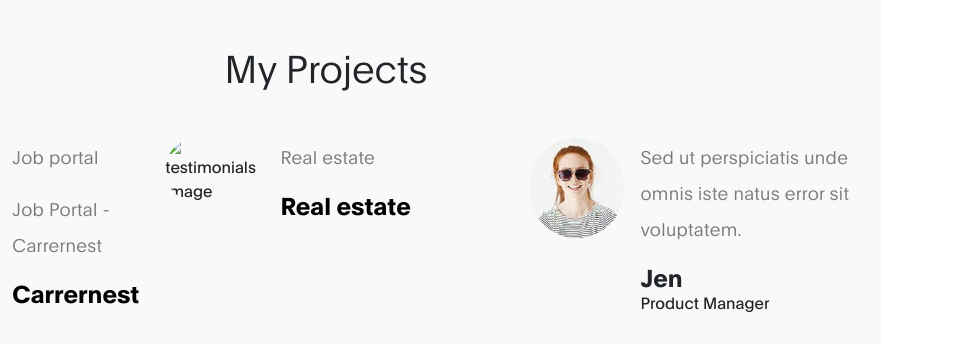
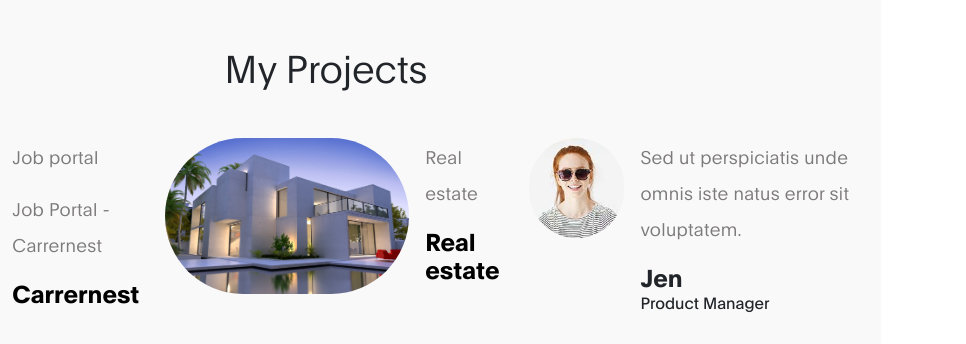
Before and after one commit to shandilyasaurav405/shandilyasaurav405.github.io, a plain HTML site: page index.html in a window 1280 px wide. Shown: the part 1480-1824 px from the top of the page, 314-1280 px from the left. Drawn offline with Linux system fonts and the light colour scheme.

Commit message:
Update index.html

```diff
--- a/index.html
+++ b/index.html
@@ -173,13 +173,13 @@
                             <div class="item">
                                 <div class="testimonials-thumb d-flex">
                                     <div class="testimonials-image">
-                                        <img src="cardImage2.jpg.png" class="img-fluid" alt="testimonials image">
+                                        <img src="images/testimonials/cardImage2.jpg.png" class="img-fluid" alt="testimonials image">
                                     </div>
 
                                     <div class="testimonials-info">
                                         <p>Real estate</p>
 
-                                        <h6 class="mb-0"><a href =">https://devsaurav.me/project1.github.io/">Real estate</a></h6>
+                                        <h6 class="mb-0"><a href ="https://devsaurav.me/project1.github.io/">Real estate</a></h6>
 
                                     </div>
                                 </div>
```
